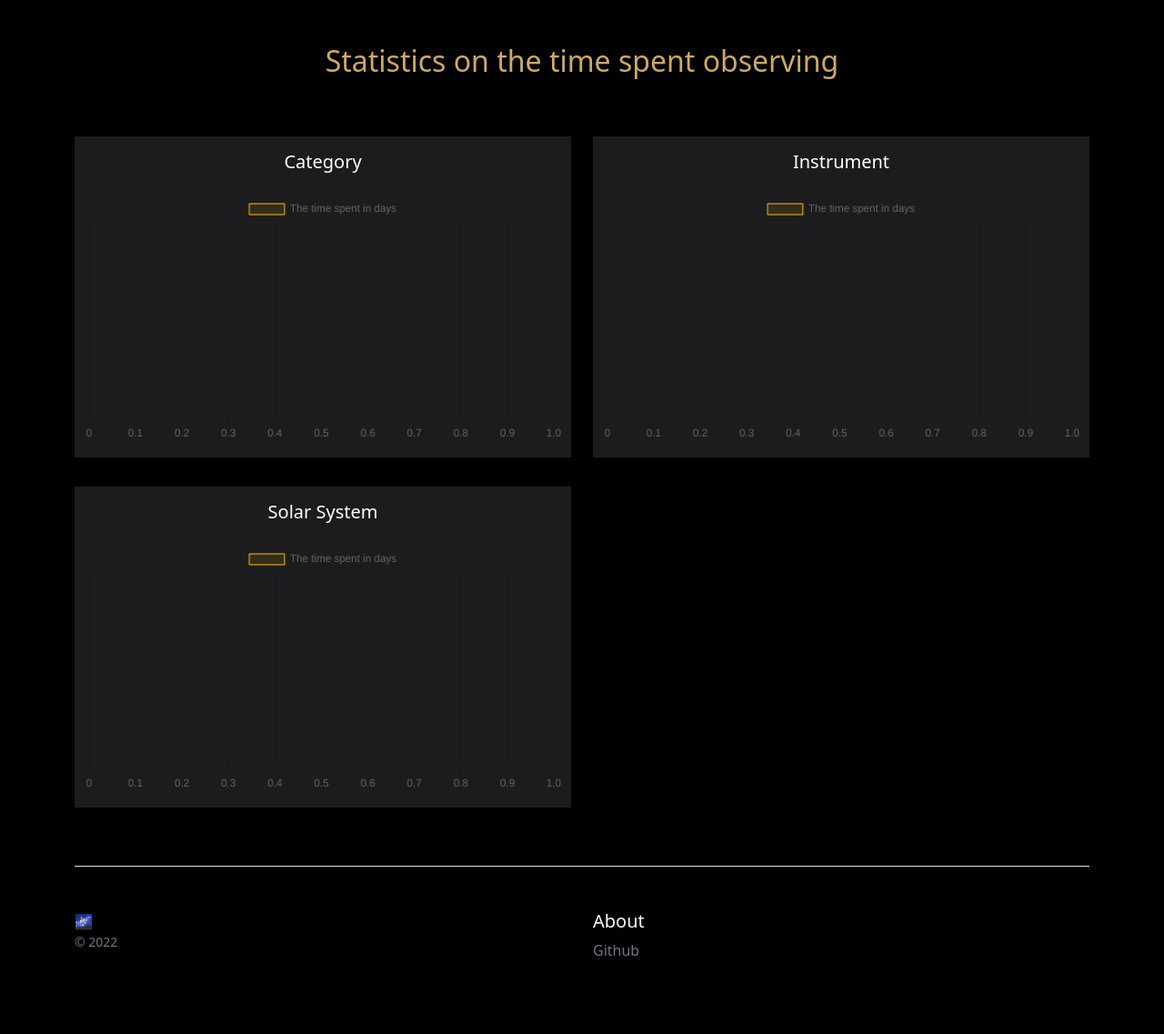
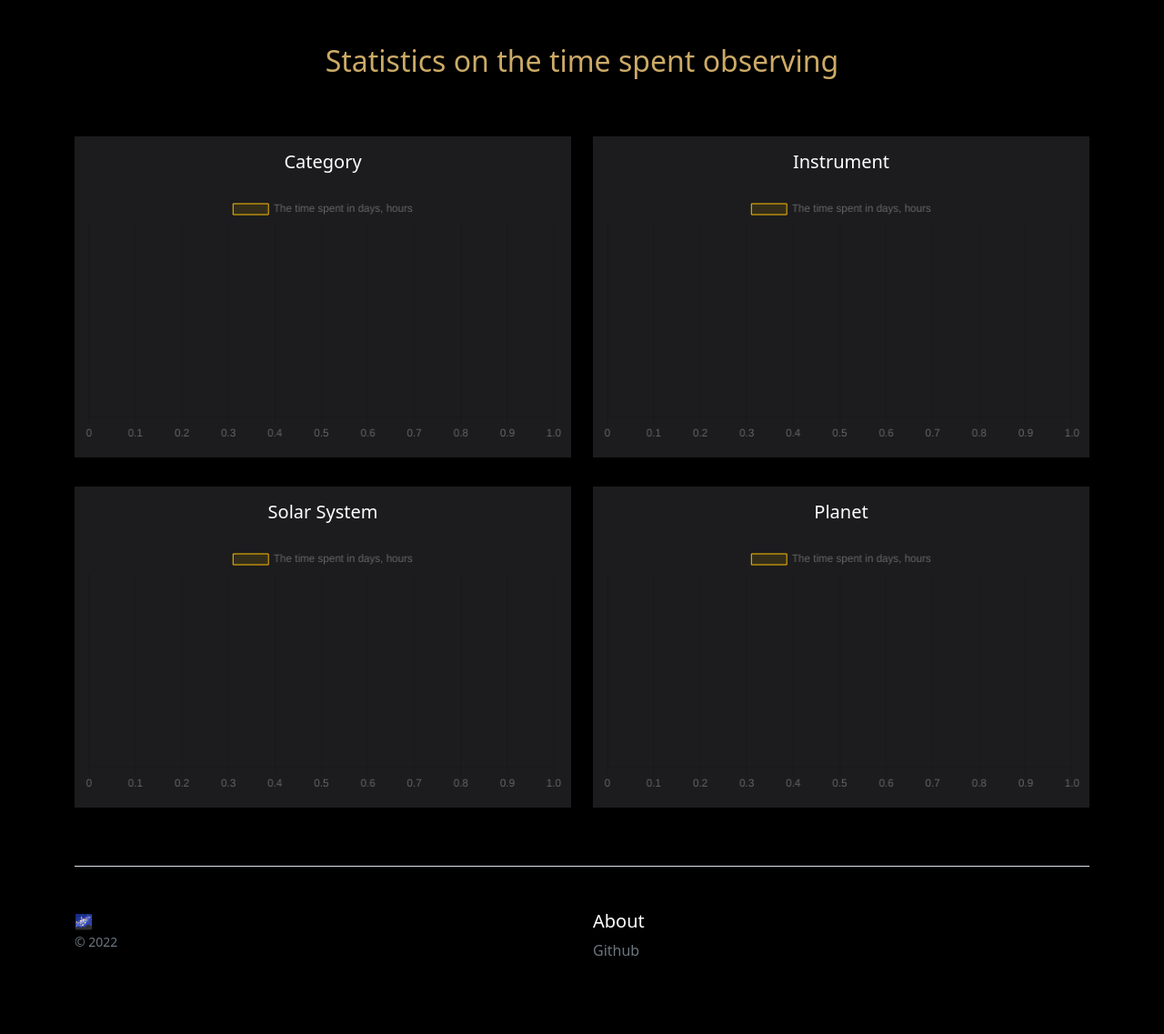
Before and after one commit to marketulinek/webbinspace, a Django app: page /statistics/ in a window 1280 px wide. Shown: the part 72-1209 px from the top of the page at 91% size. Run offline with Django 4.2, Linux system fonts and the light colour scheme; data that the repository does not hold is empty.

Commit message:
Added chart for showing the time spent on observing planets.

```diff
--- a/templates/statistics.html
+++ b/templates/statistics.html
@@ -33,6 +33,12 @@
         <canvas id="chart-solar-system" class="px-2"></canvas>
       </div>
     </div>
+    <div class="col my-3">
+      <div class="chart-card py-3">
+        <h5 class="mb-4 text-center">Planet</h5>
+        <canvas id="chart-planet" class="px-2"></canvas>
+      </div>
+    </div>
   </div>
 {% endblock %}
 
@@ -43,6 +49,7 @@
       loadChart(categoryDurationChart, '{% url 'chart_category_duration' %}');
       loadChart(instrumentDurationChart, '{% url 'chart_instrument_duration' %}');
       loadChart(solarSystemDurationChart, '{% url 'chart_solarsystem_duration' %}');
+      loadChart(planetDurationChart, '{% url 'chart_planet_duration' %}');
     });
 
     var categoryDurationCtx = document.getElementById('chart-category');
@@ -86,5 +93,19 @@
         }
       }
     });
+
+    var planetDurationCtx = document.getElementById('chart-planet');
+    var planetDurationChart = new Chart(planetDurationCtx, {
+      type: 'bar',
+      options: {
+        indexAxis: 'y',
+        responsive: true,
+        plugins: {
+          tooltip: {
+            displayColors: false
+          }
+        }
+      }
+    });
   </script>
 {% endblock %}
--- a/webb/urls.py
+++ b/webb/urls.py
@@ -12,4 +12,5 @@ urlpatterns = [
     path('chart/category-duration/', views.category_duration_chart, name='chart_category_duration'),
     path('chart/instrument-duration/', views.instrument_duration_chart, name='chart_instrument_duration'),
     path('chart/solarsystem-duration/', views.solarsystem_duration_chart, name='chart_solarsystem_duration'),
+    path('chart/planet-duration/', views.planet_duration_chart, name='chart_planet_duration'),
 ]
--- a/webb/views.py
+++ b/webb/views.py
@@ -69,7 +69,7 @@ def category_duration_chart(request):
         'data': {
           'labels': labels,
           'datasets': [{
-            'label': 'The time spent in days',
+            'label': 'The time spent in days, hours',
             'data': durations,
             'borderWidth': 1,
             'backgroundColor': 'rgba(255, 193, 7, 0.1)',
@@ -102,7 +102,7 @@ def instrument_duration_chart(request):
         'data': {
             'labels': labels,
             'datasets': [{
-                'label': 'The time spent in days',
+                'label': 'The time spent in days, hours',
                 'data': durations,
                 'borderWidth': 1,
                 'backgroundColor': 'rgba(255, 193, 7, 0.1)',
@@ -133,7 +133,46 @@ def solarsystem_duration_chart(request):
         'data': {
           'labels': labels,
           'datasets': [{
-            'label': 'The time spent in days',
+            'label': 'The time spent in days, hours',
+            'data': durations,
+            'borderWidth': 1,
+            'backgroundColor': 'rgba(255, 193, 7, 0.1)',
+            'borderColor': 'rgba(255, 193, 7, 1)'
+          }]
+        },
+        'tooltips': tooltips
+    })
+
+
+def planet_duration_chart(request):
+    planets = ('MERCURY', 'VENUS', 'EARTH', 'MARS', 'JUPITER', 'SATURN', 'URANUS', 'NEPTUNE')
+    visits = Visit.objects.filter(category__name='Solar System', keywords='Planet')
+
+    labels = []
+    tooltips = []
+    durations = []
+
+    for planet in planets[3:]:
+        # Loop from Mars because there are no plans
+        # to observe the first three planets.
+
+        planet_qs = visits.filter(
+            target_name__icontains=planet
+        ).values('keywords').annotate(total_duration=Sum('duration'))
+
+        for planet_data in planet_qs:
+            if planet_data is not None:
+                labels.append(planet)
+                tooltips.append(str(naturaltime(planet_data['total_duration'])))
+                durations.append(
+                    convert_duration_to_days(planet_data['total_duration'])
+                )
+
+    return JsonResponse({
+        'data': {
+          'labels': labels,
+          'datasets': [{
+            'label': 'The time spent in days, hours',
             'data': durations,
             'borderWidth': 1,
             'backgroundColor': 'rgba(255, 193, 7, 0.1)',
```
